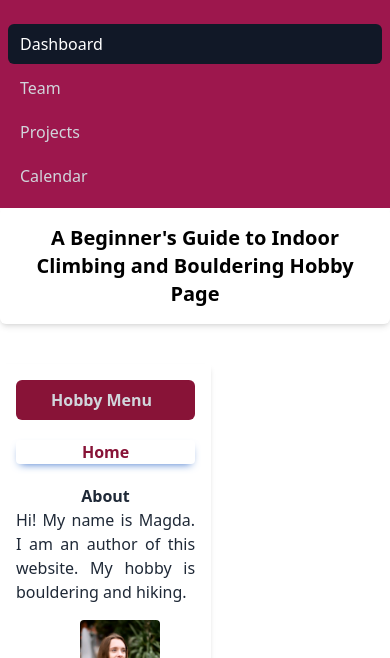
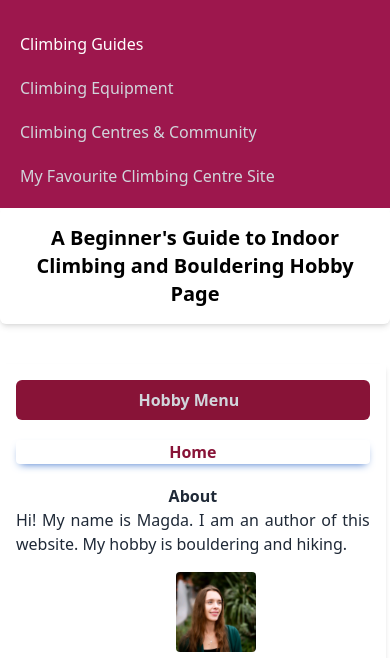
Before and after one commit to Magda-J/Hobby-Site, a plain HTML site: page index.html in a window 390 px wide. Shown: the part 72-730 px from the top of the page. Drawn offline with nearby package versions, Linux system fonts and the light colour scheme.

Commit message:
mobile version of the site is ready

```diff
--- a/index.html
+++ b/index.html
@@ -7,16 +7,14 @@
     <script src="https://cdn.tailwindcss.com"></script>
   </head>
   <body>
-    <!-- the code below was obtained from https://freefrontend.com/tailwind-navbars/ -->
+    <!-- Here is the the code for the nav bar  -->
     <nav class="bg-pink-800">
-
-
       <div class="container mx-auto py-4 flex justify-between items-center">
         <a class="flex items-center mb-4 sm:mb-0 space-x-3 rtl:space-x-reverse">
           <img src="Pics/climbing.png" class="h-10" alt="My site logo" />
           <h1 class="text-2xl font-semibold text-gray-300">MyHobbyPage</h1>
         </a>
-        <div class="flex space-x-10 hidden lg:flex">
+        <div class="flex space-x-10 hidden md:hidden lg:flex">
           <div class="flex items-center space-x-2">
             <span>
               <svg
@@ -81,6 +79,7 @@
             >
           </div>
         </div>
+        <!-- Here is the code for the button in the nav bar -->
         <div class="lg:flex items-center">
           <a href="https://www.depotclimbing.co.uk/sheffield/"
             ><button
@@ -89,47 +88,48 @@
               data-te-ripple-color="light"
               class="inline-block hidden sm:hidden md:block rounded w-full p-2 bg-white font-bold text-rose-900 shadow-[0_4px_9px_-4px_#3b71ca] ease-in-out hover:bg-rose-300"
             >
-              My Favourite Climbing Centre
+              My Favourite Climbing Centre Site
             </button></a
           >
+          <!-- End of the code for the button in the nav bar -->
         </div>
       </div>
       <!-- Mobile menu, show/hide based on menu state. -->
-      <div class="sm:hidden" id="mobile-menu">
+      <div class="lg:hidden" id="mobile-menu">
         <div class="space-y-1 px-2 pb-3 pt-2">
-          <!-- Current: "bg-gray-900 text-white", Default: "text-gray-300 hover:bg-gray-700 hover:text-white" -->
+          <!-- Current: "bg-rose-900 text-white", Default: "text-gray-300 hover:bg-rose-300 hover:text-white" -->
           <a
             href="#"
-            class="bg-gray-900 text-white block rounded-md px-3 py-2 text-base font-medium"
+            class="text-gray-300 hover:bg-rose-300 text-white block rounded-md px-3 py-2 text-base font-medium"
             aria-current="page"
-            >Dashboard</a
+            >Climbing Guides</a
           >
           <a
             href="#"
-            class="text-gray-300 hover:bg-gray-700 hover:text-white block rounded-md px-3 py-2 text-base font-medium"
-            >Team</a
+            class="text-gray-300 hover:bg-rose-300 hover:text-white block rounded-md px-3 py-2 text-base font-medium"
+            >Climbing Equipment</a
           >
           <a
             href="#"
-            class="text-gray-300 hover:bg-gray-700 hover:text-white block rounded-md px-3 py-2 text-base font-medium"
-            >Projects</a
+            class="text-gray-300 hover:bg-rose-300 hover:text-white block rounded-md px-3 py-2 text-base font-medium"
+            >Climbing Centres & Community</a
           >
           <a
-            href="#"
-            class="text-gray-300 hover:bg-gray-700 hover:text-white block rounded-md px-3 py-2 text-base font-medium"
-            >Calendar</a
+            href="https://www.depotclimbing.co.uk/sheffield/"
+            class="text-gray-300 hover:bg-rose-300 hover:text-white block rounded-md px-3 py-2 text-base font-medium"
+            >My Favourite Climbing Centre Site</a
           >
         </div>
       </div>
       <!-- End of added code for mobile -->
     </nav>
-
+<!-- End of the code for the nav bar -->
     <h1 class="font-bold text-xl text-center shadow-md rounded-md p-4">
       A Beginner's Guide to Indoor Climbing and Bouldering Hobby Page
     </h1>
-
+<!-- Start of the code for the left column -->
     <div class="grid md:grid-cols-12">
-      <div class="grid col-span-2">
+      <div class="grid col-span-8 md:col-span-2">
         <div class="flex flex-col">
           <ul class="shadow-md p-4 w-full md:w-64 h-76 mt-10 md:mt-0">
             <li
@@ -155,7 +155,7 @@
               bouldering and hiking.
               <img
                 src="Pics/MJ.jpeg"
-                class="h-20 mx-16 mt-4 rounded"
+                class="h-20 mx-40 md:mx-16 mt-4 rounded"
                 alt="Photo of myself"
               />
             </li>
@@ -183,6 +183,8 @@
           </ul>
         </div>
       </div>
+      <!-- End of the code for the left column -->
+      <!-- Start of the code for the right column -->
       <div class="grid col-span-9">
         <h1
           class="font-bold text-center p-2 bg-transparent text-gray-800 md:w-full h-10"
@@ -263,9 +265,11 @@
         </div>
       </div>
     </div>
-
-    <!-- Footer fixed with the use of "inset-x-0 bottom-0", add source of the footer https://flowbite.com/docs/components/footer/ -->
-    <footer class="bg-gray dark:bg-rose-900 sticky lg:absolute inset-x-0 bottom-0">
+<!-- End of the code for the right column -->
+    <!-- Start of the code for the ooter -->
+    <footer
+      class="bg-gray dark:bg-rose-900 sticky lg:absolute inset-x-0 bottom-0"
+    >
       <div class="w-full max-w-screen-xl mx-auto p-4 md:py-8">
         <div class="sm:flex sm:items-center sm:justify-between">
           <a
@@ -292,6 +296,6 @@
         </div>
       </div>
     </footer>
-
+    <!-- End of the code for footer -->
   </body>
 </html>
```
